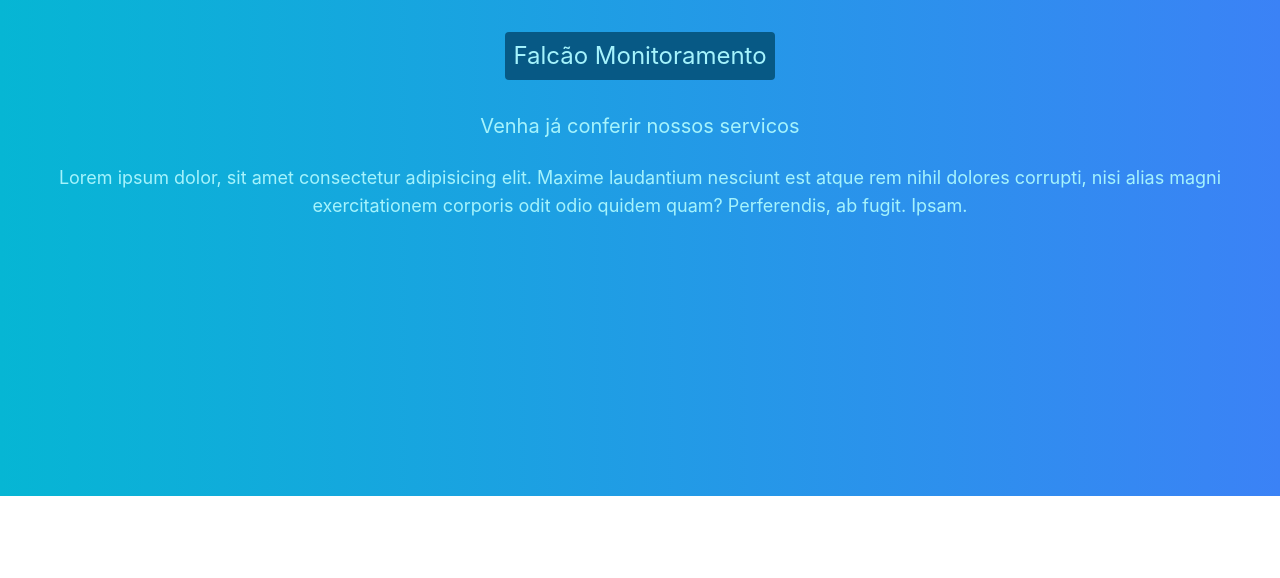
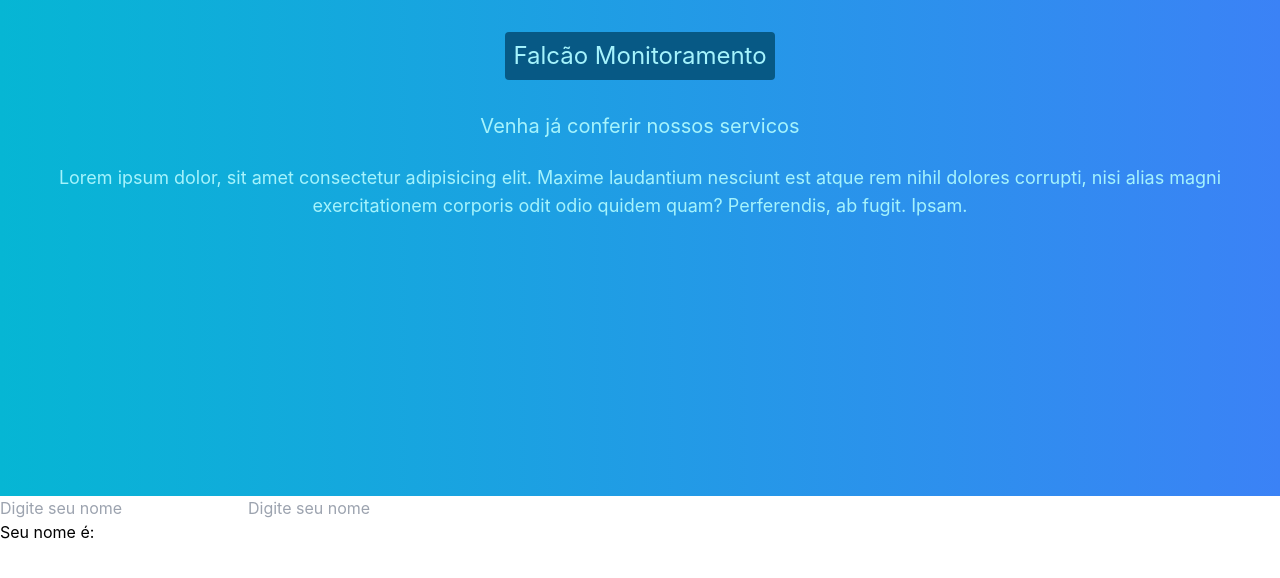
Before and after one commit to felipeFransa/react-curso, a React (Vite) app: page / in a window 1280 px wide. Shown: the top 578 px of the page. Built offline with nearby package versions, Linux system fonts and the light colour scheme.

Commit message:
version.1.0.4

```diff
--- a/src/App.tsx
+++ b/src/App.tsx
@@ -1,11 +1,14 @@
 import { Header } from './components/Header'
 import { Main } from './components/Main'
+import { Formulario } from './components/Formulario'
 
 const App = () => {
+
   return (
     <div>
       <Header/>
       <Main/>
+      <Formulario/>
     </div>
   )
 }
--- /dev/null
+++ b/src/components/Formulario.tsx
@@ -0,0 +1,25 @@
+import { useState, useEffect, ChangeEvent } from 'react'
+
+export const Formulario = () => {
+  const [name, setName] = useState('');
+  const [lastName, setLastName] = useState('');
+  const [fullName, setFullName] = useState('');
+
+  useEffect(()=>{
+    setFullName(`${name} ${lastName}`)
+  }, [name, lastName])
+
+  const handleName = (e: ChangeEvent<HTMLInputElement>) => {
+    setName(e.target.value)
+  }
+  const handleLastName = (e: ChangeEvent<HTMLInputElement>) => {
+    setLastName(e.target.value)
+  }
+  return (
+   <div>
+      <input type="text" value={name} placeholder='Digite seu nome' onChange={handleName}/>
+      <input type="text" value={lastName} placeholder='Digite seu nome'onChange={handleLastName}/>
+      <p>Seu nome é: {fullName}</p>
+   </div>
+  )
+}
```
